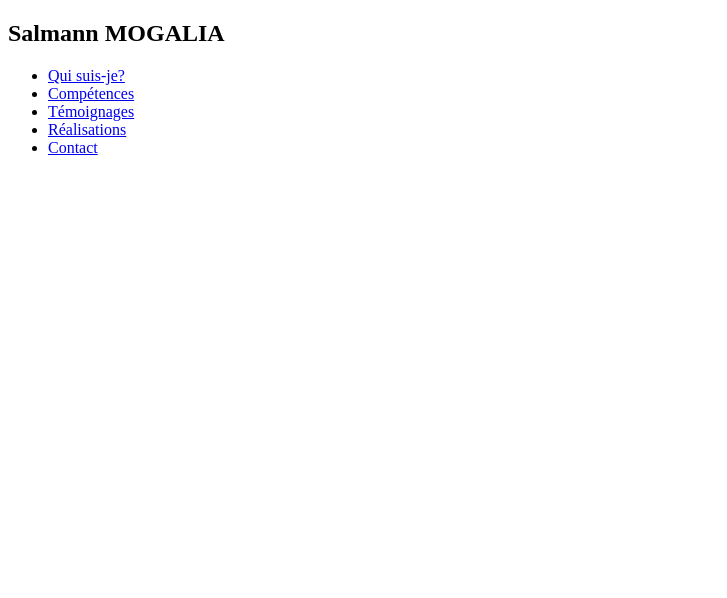
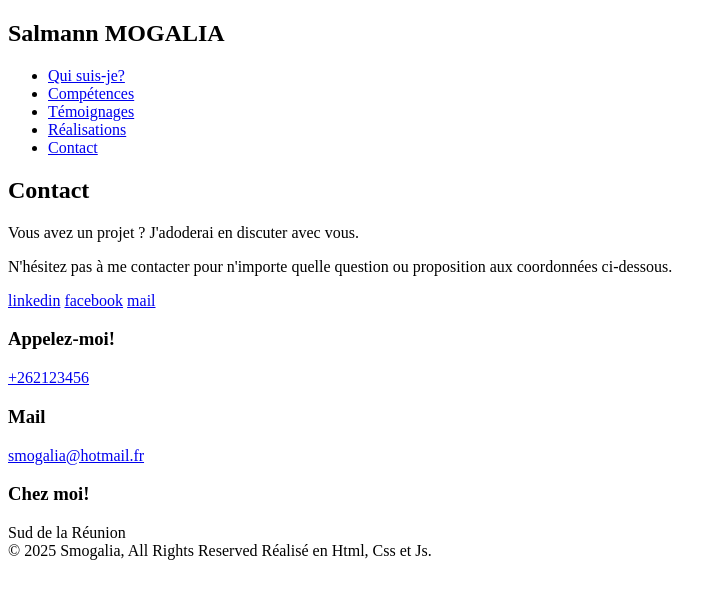
Before and after one commit to smogalia/portfolio-website, a plain HTML site: page contact.html in a window 1280 px wide. Shown: the whole page, without its empty margins (0-727 px from the left). Drawn offline with Linux system fonts and the light colour scheme.

Commit message:
final update html content

```diff
--- a/contact.html
+++ b/contact.html
@@ -22,10 +22,55 @@
     </header>
 
     <main>
+        <section id="contact">
+            <h2>Contact</h2>
+            <div>
+                <p>Vous avez un projet ? J'adoderai en discuter avec vous.</p>
+                <p>N'hésitez pas à me contacter pour n'importe quelle question ou proposition aux coordonnées ci-dessous.</p>
+            </div>
+            <div>
+                <a href="#">linkedin</a>
+                <a href="#">facebook</a>
+                <a href="#">mail</a>
+              </div>
 
+
+                <div class="contact-container">
+                  <div class="contact-header">
+                    <h3>Appelez-moi!</h3>
+                  </div>
+                  <div class="contact-body">
+                    <a class="text-secondary" href="tel:+262123456">+262123456</a>
+                  </div>
+                </div>
+                <div class="contact-container">
+                  <div class="contact-header">
+                    <h3>Mail</h3>
+                  </div>
+                  <div class="contact-body">
+                    <a class="text-secondary" href="mailto:smogalia@hotmail.fr?subject=Mail du portfolio ">smogalia@hotmail.fr</a>
+                  </div>
+                </div>
+                <div class="contact-container">
+                  <div class="contact-header">
+                    <h3>Chez moi!</h3>
+                  </div>
+                  <div class="contact-body text-secondary">
+                    Sud de la Réunion
+                  </div>
+                </div>
+
+
+
+
+
+        </section>
     </main>
     <footer>
-
+        <div class="content">
+            <span class="copyright">© 2025  Smogalia, All Rights Reserved</span>
+            <span class="location">Réalisé en Html, Css et Js.</span>
+          </div>
     </footer>
     <script src="./assets/js/script.js"></script>
 </body>
```
Also changed, not shown: index.html (+4 -1 lines).
